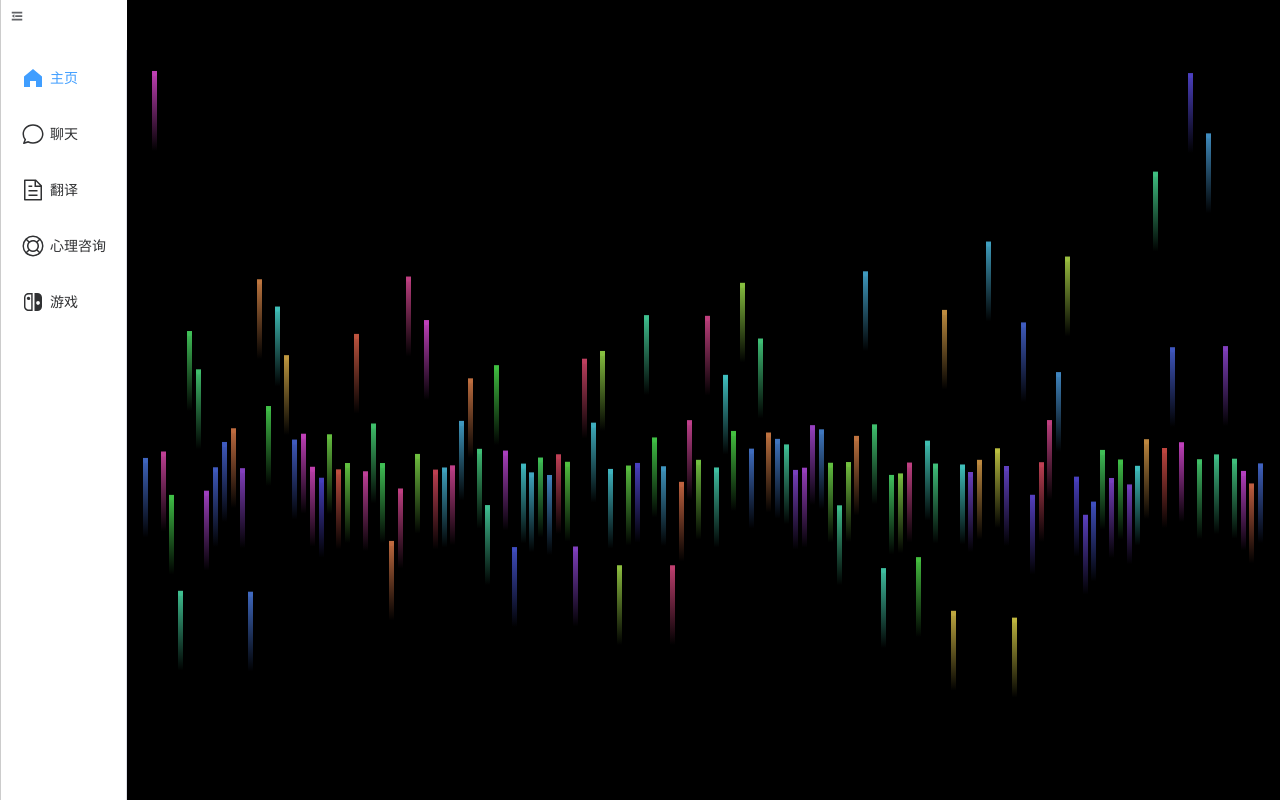
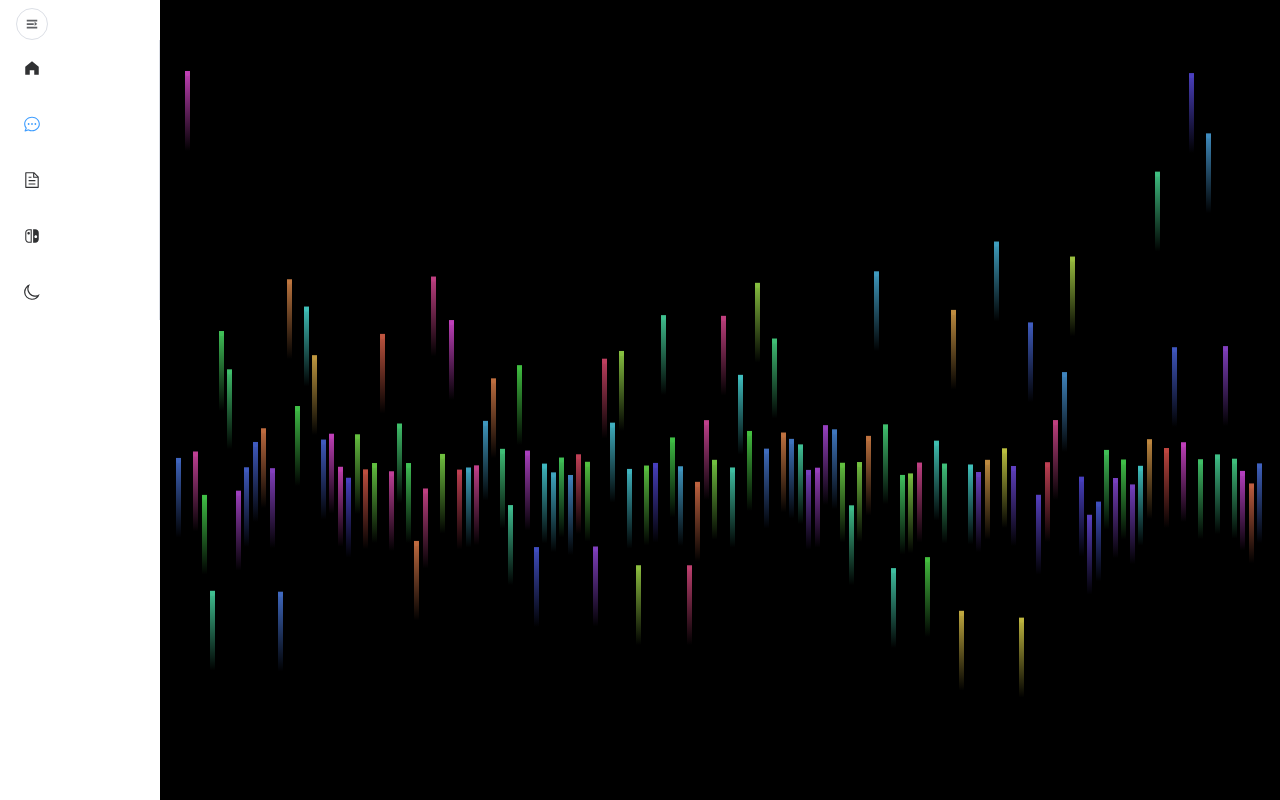
Before and after one commit to yacw-team/yacw-frontend, a Vue app: page /loading in a window 1280 px wide. Built offline with nearby package versions, Linux system fonts and the light colour scheme.

Commit message:
Update: 黑夜模式 #43

```diff
--- a/package.json
+++ b/package.json
@@ -16,6 +16,7 @@
     "@element-plus/icons-vue": "^2.1.0",
     "@types/marked": "^4.3.0",
     "@types/uuid": "^9.0.1",
+    "@vueuse/core": "^10.1.2",
     "axios": "^1.4.0",
     "dexie": "^3.2.3",
     "dompurify": "^3.0.3",
--- a/src/components/SideBar.vue
+++ b/src/components/SideBar.vue
@@ -1,130 +1,73 @@
 <template>
-  <div class="sidebar-container">
-    <el-menu :collapsed="isCollapsed" default-active="1">
-      <router-link to="/">
-        <el-menu-item index="1">
-          <i :class="isCollapsed ? 'el-icon-s-promotion' : 'el-icon-picture'">
+  <div>
+    <el-button class="ml-4 mt-2" :icon="isCollapse ? Expand : Fold" circle @click="isCollapse = !isCollapse" />
+    <el-menu default-active="2" class="el-menu-vertical-demo min-w-40" :collapse="isCollapse">
+      <el-menu-item id="firstItem" index="0"></el-menu-item>
+      <el-menu-item index="1" @click="$router.push('/')">
+        <el-icon>
           <HomeFilled />
-          </i>
-          <span>{{ isCollapsed ? "" : "主页" }}</span>
+        </el-icon>
+        <template #title>主页</template>
       </el-menu-item>
-      </router-link>
-      <router-link to="/chat/0">
-        <el-menu-item index="2">
-          <i :class="isCollapsed ? 'el-icon-s-home' : 'el-icon-s-management'">
-            <ChatRound />
-          </i>
-          <span>{{ isCollapsed ? "" : "聊天" }}</span>
+      <el-menu-item index="2" @click="$router.push('/chat/0')">
+        <el-icon>
+          <ChatDotRound />
+        </el-icon>
+        <template #title>聊天</template>
       </el-menu-item>
-      </router-link>
-      <router-link to="/translate">
-        <el-menu-item index="3">
-          <i
-            :class="isCollapsed ? 'el-icon-s-comment' : 'el-icon-phone-outline'"
-          >
+      <el-menu-item index="3" @click="$router.push('/translate')">
+        <el-icon>
           <Document />
-          </i>
-          <span>{{ isCollapsed ? "" : "翻译" }}</span>
+        </el-icon>
+        <template #title>翻译</template>
       </el-menu-item>
-      </router-link>
-      <div @click="handleUnderConstruction">
-        <el-menu-item index="4">
-          <i :class="isCollapsed ? 'el-icon-s-flag' : 'el-icon-s-platform'">
-            <Help />
-          </i>
-          <span>{{ isCollapsed ? "" : "心理咨询" }}</span>
+      <el-menu-item index="4" @click="$router.push('/game')">
+        <el-icon>
+          <SwitchFilled />
+        </el-icon>
+        <template #title>游戏</template>
       </el-menu-item>
-      </div>
-      <div @click="handleUnderConstruction">
-        <el-menu-item index="5">
-          <i
-            :class="isCollapsed ? 'el-icon-s-custom' : 'el-icon-data-analysis'"
-          >
-            <SwitchFilled />
-          </i>
-          <span>{{ isCollapsed ? "" : "游戏" }}</span>
+      <el-menu-item @click="toggleDark()">
+        <el-icon v-if="isDark">
+          <Sunny />
+        </el-icon>
+        <el-icon v-else>
+          <Moon />
+        </el-icon>
+        <template #title> {{ isDark ? "开灯" : "关灯" }} </template>
       </el-menu-item>
-      </div>
     </el-menu>
-    <el-button
-      style="border: none"
-      class="collapse-btn"
-      @click="toggleCollapse"
-      circle
-    >
-      <el-icon
-        ><Expand v-if="isCollapsed" /><Fold v-if="!isCollapsed"
-      /></el-icon>
-    </el-button>
   </div>
 </template>
 
 <script setup lang="ts">
-import { ref } from "vue";
+import { ref } from 'vue'
 import {
-  ChatRound,
-  Help,
+  Document,
+  ChatDotRound,
+  HomeFilled,
   SwitchFilled,
-  Document,
-  HomeFilled,
-  Expand,
+  Sunny,
+  Moon,
   Fold,
-} from "@element-plus/icons-vue";
-import { ElButton, ElMessage } from "element-plus";
-import 'element-plus/es/components/message/style/css'
+  Expand
+} from '@element-plus/icons-vue'
+import { useDark, useToggle } from "@vueuse/core";
 
-const isCollapsed = ref(false);
+const isDark = useDark();
+const toggleDark = useToggle(isDark);
 
-function toggleCollapse(): void {
-  isCollapsed.value = !isCollapsed.value;
+const isCollapse = ref(true);
+</script>
+
+<style>
+.el-menu-vertical-demo:not(.el-menu--collapse) {
+  width: 120px;
+  min-height: 400px;
 }
 
-const handleUnderConstruction = () => {
-  ElMessage('功能开发中，敬请期待！')
-}
-</script>
-
-<style scoped>
-.sidebar-container {
-  position: relative;
-  display: flex;
-  height: 100%;
-  flex-direction: column;
-  border-left: 1px solid #ccc;
-  padding-top: 50px;
-}
-.collapse-btn {
-  position: absolute;
-  top: 0;
-  left: 0;
-  z-index: 1;
-}
-
-@media (min-width: 960px) {
-  .sidebar-container {
-    flex-direction: row;
-  }
-
-  el-menu {
-    width: 200px;
-  }
-
-  el-menu-item {
-    display: flex;
-    align-items: center;
-
-    justify-content: center;
-  }
-
-  el-menu-item i {
-    font-size: 16px;
-    margin-right: 0;
-  }
-
-  el-menu-item span {
-    display: inline-block;
-    margin-left: 5px;
-    white-space: nowrap;
-  }
+#firstItem {
+  width: 65px;
+  height: 0px;
 }
 </style>
--- a/src/main.ts
+++ b/src/main.ts
@@ -3,6 +3,7 @@ import App from "./App.vue";
 import router from "./router";
 
 import "./style.css";
+import "element-plus/theme-chalk/dark/css-vars.css";
 
 const app = createApp(App);
 
--- a/src/views/Chat/ChatView.vue
+++ b/src/views/Chat/ChatView.vue
@@ -9,13 +9,13 @@
 
     <div v-if="!isVisible" class="flex flex-row h-full">
       <ChatSideBar
-        class="w-1/4 px-4 py-2 bg-white border border-gray-200 rounded-md"
+        class="w-1/4 px-4 py-2 border border-gray-200 dark:border-gray-600 rounded-md"
         :changeTitleIndex="changeTitle.index"
         :changeTitle="changeTitle.title"
         :newId="getNewid"
       />
       <div class="flex flex-col w-3/4 h-full">
-        <div class="flex-1 bg-gray-50">
+        <div class="flex-1 bg-gray-50 dark:bg-black">
           <div class="flex flex-col">
             <div v-if="messages && messages[indexnumber] && indexnumber > -1">
               <div id="chat-messages" class="flex-1 mx-4 overflow-y-scroll no-scrollbar">
@@ -94,7 +94,6 @@ import { ref, watch, onMounted } from "vue";
 import type { Ref } from "vue";
 import { ArrowRightBold } from "@element-plus/icons-vue";
 import { useRoute } from "vue-router";
-import axios from "axios";
 import { v4 as uuidv4 } from "uuid";
 import { db } from "../../database/db";
 import PromptLibrary from "./components/PromptLibrary.vue";
--- a/src/views/Chat/components/AIcharacter.vue
+++ b/src/views/Chat/components/AIcharacter.vue
@@ -1,7 +1,6 @@
 <template>
   <div>
-    <el-button @click="open" round size="large" style="
-        background-color: rgb(186, 100, 205);
+    <el-button @click="open" class="bg-purple-400 dark:bg-purple-800" round size="large" style="
         color: white;
         font-weight: bold;
       ">AI 角色选择</el-button>
--- a/src/views/Chat/components/ChatMessage.vue
+++ b/src/views/Chat/components/ChatMessage.vue
@@ -1,5 +1,5 @@
 <template>
-  <div class="flex flex-row items-start p-4 bg-white border border-gray-200 rounded-md">
+  <div class="flex flex-row items-start p-4 bg-white border border-gray-200 dark:bg-gray-900 dark:border-gray-600 rounded-md">
     <div id="message-avatar" class="flex">
       <el-image class="w-10 rounded-md" :src="avatar" />
     </div>
--- a/src/views/Chat/components/ChatSideBar.vue
+++ b/src/views/Chat/components/ChatSideBar.vue
@@ -1,6 +1,6 @@
 <template>
   <div v-show="!isCollapsed">
-    <el-button class="w-full my-4" @click="handleAddNewChat" type="primary">
+    <el-button class="w-full my-4 bg-blue-400 dark:bg-black" @click="handleAddNewChat" type="primary">
       <el-icon>
         <Plus class="mb-1" size="20" />
       </el-icon>
--- a/tailwind.config.js
+++ b/tailwind.config.js
@@ -1,5 +1,6 @@
 /** @type {import('tailwindcss').Config} */
 module.exports = {
+  darkMode: "class",
   content: [
     "./index.html",
     "./src/**/*.{vue,js,ts,jsx,tsx}",
--- a/vite.config.ts
+++ b/vite.config.ts
@@ -22,9 +22,9 @@ export default defineConfig({
       "@": path.resolve(__dirname, "./src"),
     },
   },
-  // server: {
-  //   proxy: {
-  //     '/api': "http://localhost:8080",
-  //   }
-  // }
+  server: {
+    proxy: {
+      '/api': "http://localhost:3000",
+    }
+  }
 });
```
Also changed, not shown: components.d.ts (+18 -0 lines), 1 other file (tests, documents, lock files or other folders). Lines whose indentation alone changed are shown as unchanged.
